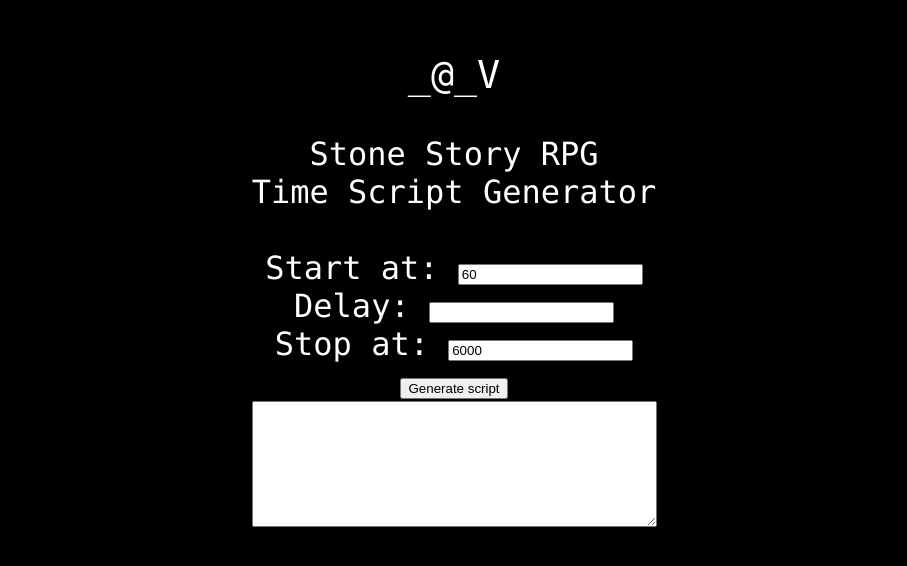
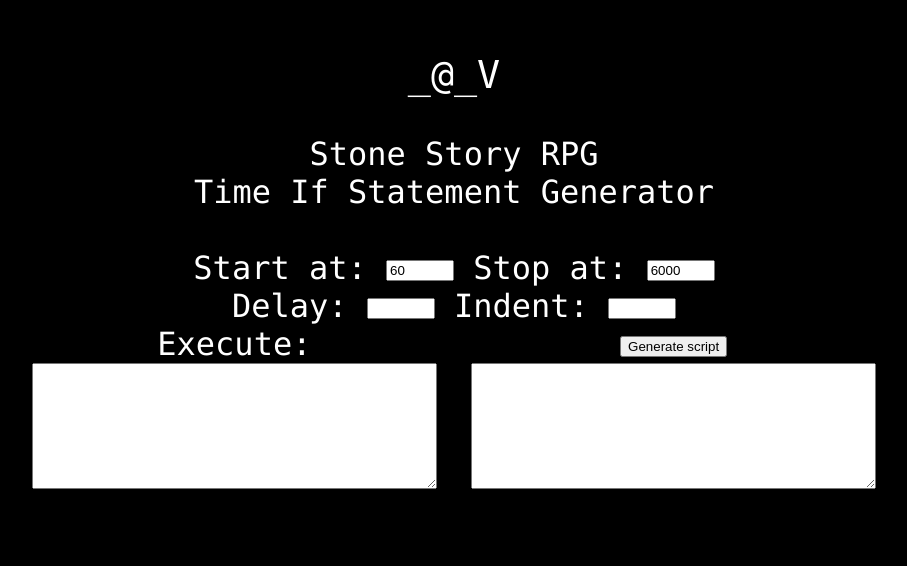
Before and after one commit to jjohnsnaill/SSRPGConditionGenerator, a plain HTML site: page index.html in a window 1280 px wide. Shown: the part 128-694 px from the top of the page, without its empty margins (186-1093 px from the left). Drawn offline with Linux system fonts and the light colour scheme.

Commit message:
Add new features to generator

```diff
--- a/index.html
+++ b/index.html
@@ -9,13 +9,28 @@ body {
 	font-family:Lucida Console;
 	text-align:center;
 	height: 440px;
-	width: 600px;
+	width: 900px;
 	font-size: xx-large;
 	position: fixed;
 	top: 50%;
 	left: 50%;
 	margin-top: -220px;
-	margin-left: -300px;
+	margin-left: -450px;
+}
+
+input {
+	position: relative;
+	top: -4px;
+}
+
+input[type=number] {
+	width: 60px;
+}
+
+div {
+	height: 190px;
+	width: 420px;
+	display: inline-block;
 }
 
 </style>
@@ -23,21 +38,22 @@ body {
 <body>
 
 <big>_@_V</big><br><br>
-Stone Story RPG<br>Time Script Generator<br><br>
-Start at: <input type="number" id="start" value="60"><br>
-Delay: <input type="number" id="delay"><br>
-Stop at: <input type="number" id="stop" value="6000"><br>
-<input type="button" value="Generate script" onclick="generateScript()"><br>
-<textarea id="script" rows="8" cols="48"></textarea>
+Stone Story RPG<br>Time If Statement Generator<br><br>
+Start at: <input type="number" id="start" value="60"> Stop at: <input type="number" id="stop" value="6000"><br>
+Delay: <input type="number" id="delay"> Indent: <input type="number" id="indent"><br>
+<div>Execute:<textarea id="execute" rows="8" cols="48"></textarea></div>
+<div><input type="button" value="Generate script" onclick="generateScript()"><textarea id="script" rows="8" cols="48"></textarea></div>
 
 <script>
 function generateScript() {
 	var start = Number(document.getElementById("start").value);
 	var delay = Number(document.getElementById("delay").value);
 	var stop = Number(document.getElementById("stop").value);
+	var indent = Number(document.getElementById("indent").value);
+	var execute = document.getElementById("execute").value;
 	if (delay != 0) {
 		var time = start;
-		var script = "?";
+		var script = " ".repeat(indent) + "?";
 		var count = 0;
 		while (time <= stop) {
 			if (time > start) {
@@ -46,9 +62,13 @@ function generateScript() {
 			script += "time=" + time;
 			time += delay;
 			if (++count == 4 && time <= stop) {
-				script += "\n^";
+				script += "\n" + " ".repeat(indent) + "^";
 				count = 0;
 			}
+		}
+		if (execute != "") {
+			var indentString = "\n" + " ".repeat(indent + 1);
+			script += indentString + execute.replace(/\r\n/g, indentString).replace(/[\r\n]/g, indentString);
 		}
 		document.getElementById("script").value = script;
 		var copyText = document.getElementById("script");
```
